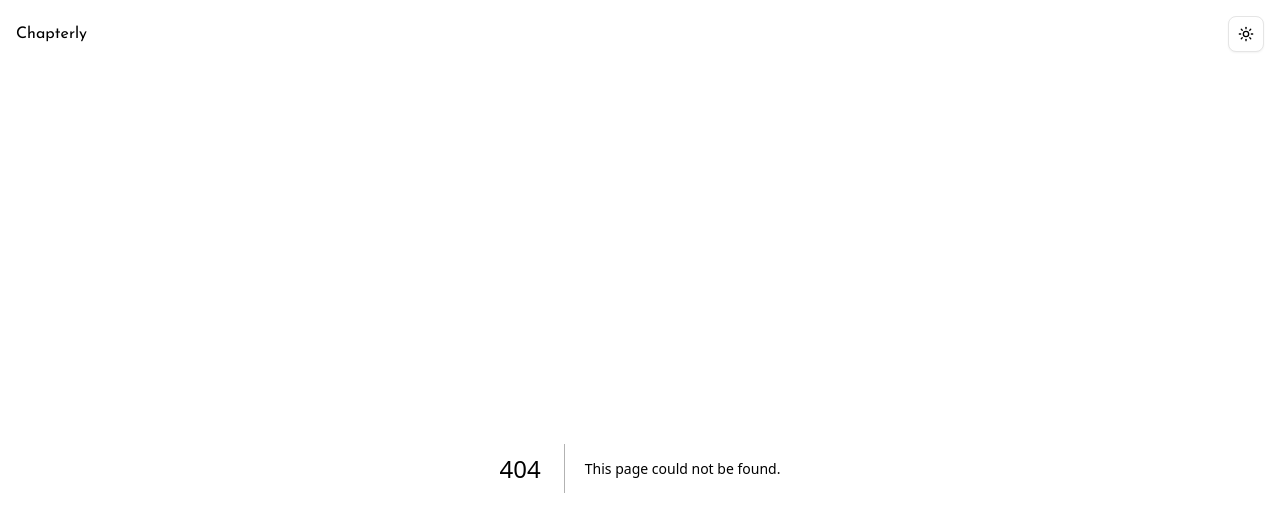
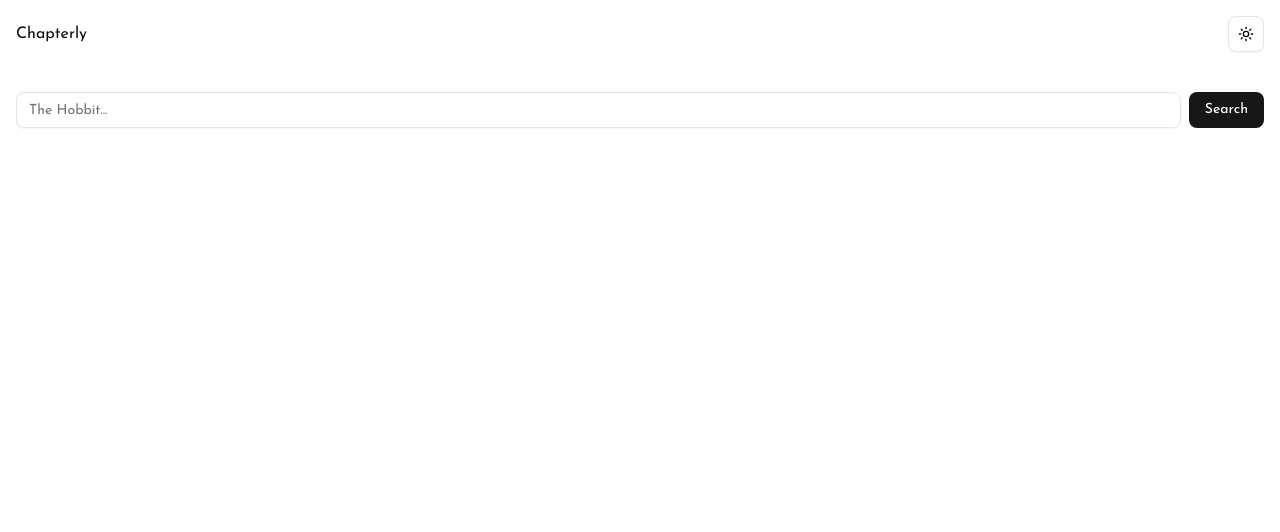
Before and after one commit to krutagna31/chapterly, a Next.js app: page /search in a window 1280 px wide. Before the commit this address had no page. Shown: the top 532 px of the page. Built offline with nearby package versions, Linux system fonts and the light colour scheme.

Commit message:
feat(pages): add search page

```diff
--- /dev/null
+++ b/app/search/_components/index.ts
@@ -0,0 +1 @@
+export * from "./search-form";
--- /dev/null
+++ b/app/search/_components/search-form.tsx
@@ -0,0 +1,17 @@
+import { SectionContainer, ViewContainer } from "@/components/layouts";
+import { Button, Input } from "@/components/ui";
+
+function SearchForm() {
+  return (
+    <SectionContainer>
+      <ViewContainer>
+        <form className="flex gap-2">
+          <Input type="search" placeholder="The Hobbit..." />
+          <Button>Search</Button>
+        </form>
+      </ViewContainer>
+    </SectionContainer>
+  );
+}
+
+export { SearchForm };
--- /dev/null
+++ b/app/search/page.tsx
@@ -0,0 +1,5 @@
+import { SearchForm } from "@/app/search/_components";
+
+export default function SearchPage() {
+  return <SearchForm />;
+}
```
